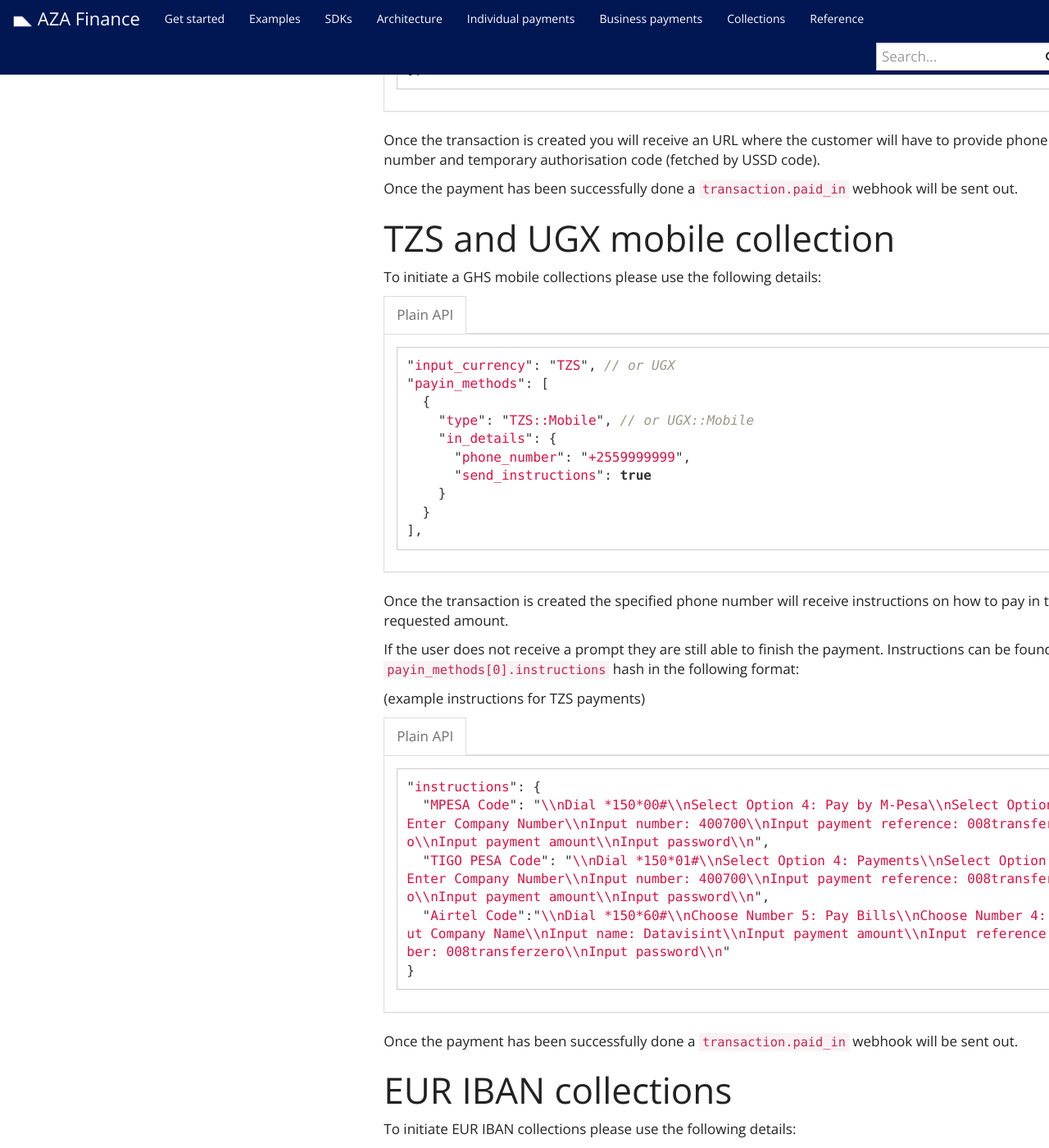
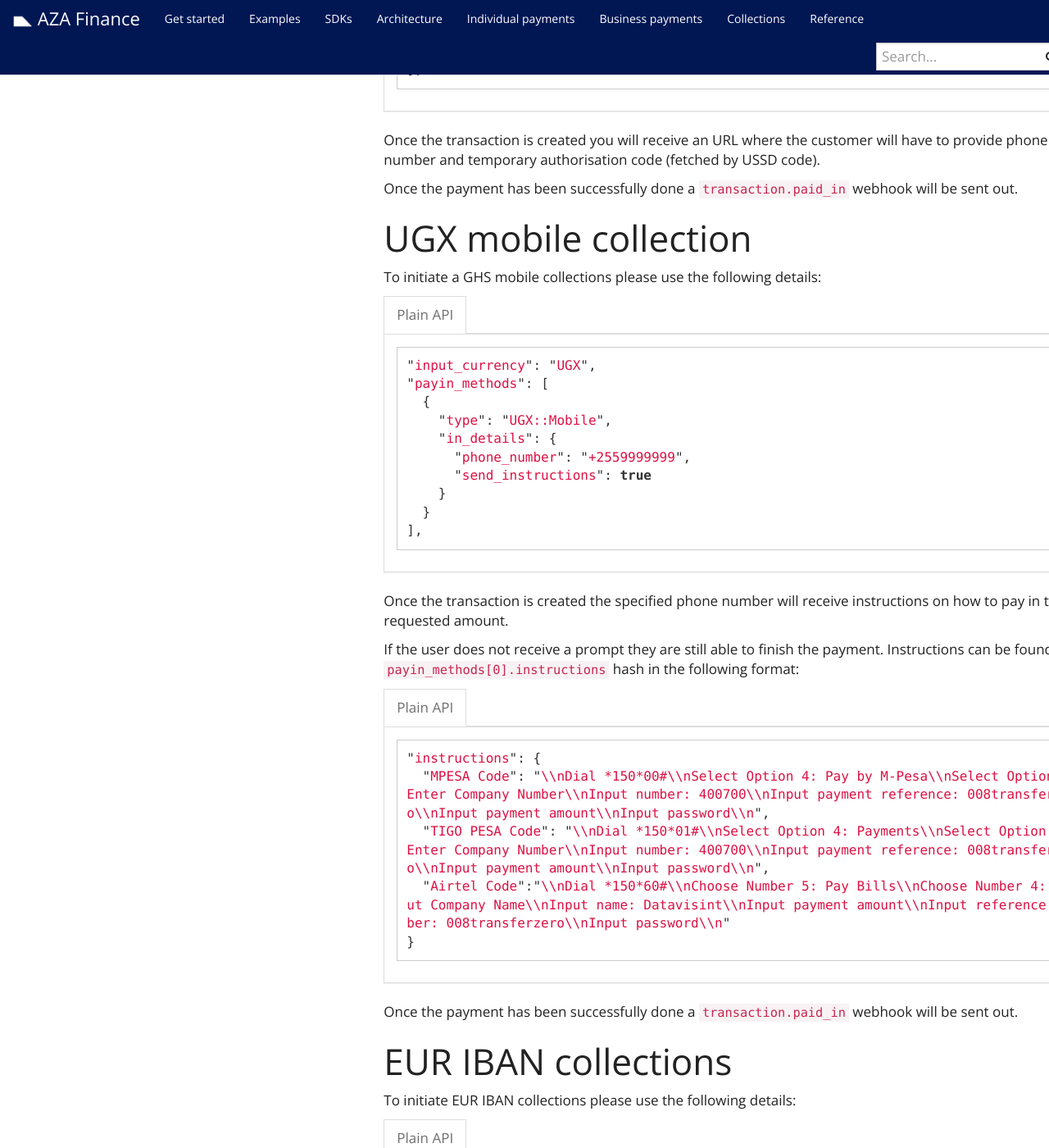
Before and after one commit to transferzero/api-documentation, a Jekyll site: the page built from _docs/collection-details.md, in a window 1280 px wide and 1400 px high, scrolled down 1202 px. Shown: the whole window at 82% size. Built offline with Jekyll 4.4.1, drawn with Linux system fonts in a browser that asks for light colours; nearby versions of some CDN libraries; comment, search, counter and statistics services are not loaded; some of the changed text lies outside the part shown.

Commit message:
Removing TZS collection documentation
Removing TZS collection documentation as it is not available anymore, and leaving only UGX

````diff
--- a/_docs/collection-details.md
+++ b/_docs/collection-details.md
@@ -57,16 +57,16 @@ Once the transaction is created you will receive an URL where the customer will
 
 Once the payment has been successfully done a `transaction.paid_in` webhook will be sent out.
 
-# TZS and UGX mobile collection
+# UGX mobile collection
 
 To initiate a GHS mobile collections please use the following details:
 
 {% capture data-raw %}
 ```javascript
-"input_currency": "TZS", // or UGX
+"input_currency": "UGX",
 "payin_methods": [
   {
-    "type": "TZS::Mobile", // or UGX::Mobile
+    "type": "UGX::Mobile",
     "in_details": {
       "phone_number": "+2559999999",
       "send_instructions": true
@@ -81,8 +81,6 @@ To initiate a GHS mobile collections please use the following details:
 Once the transaction is created the specified phone number will receive instructions on how to pay in the requested amount.
 
 If the user does not receive a prompt they are still able to finish the payment. Instructions can be found in the `payin_methods[0].instructions` hash in the following format:
-
-(example instructions for TZS payments)
 
 {% capture data-raw %}
 ```javascript
````
